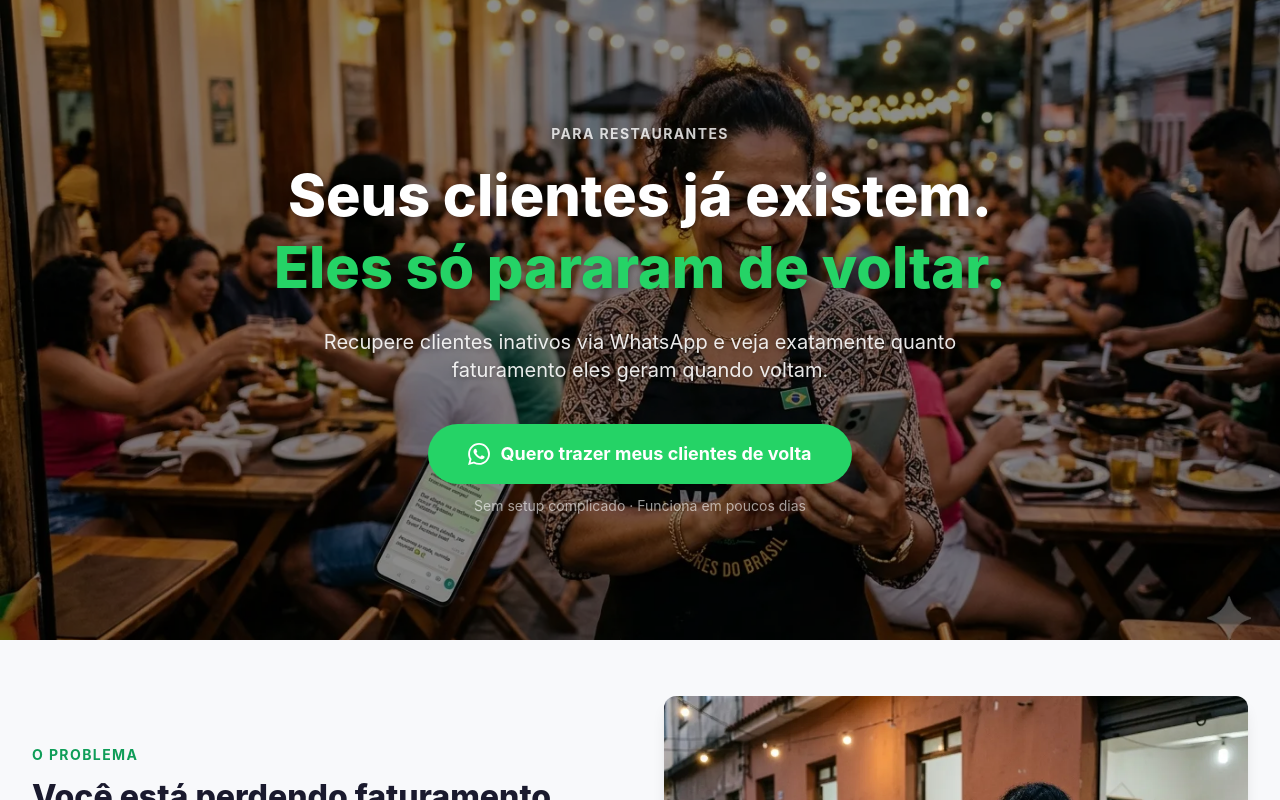
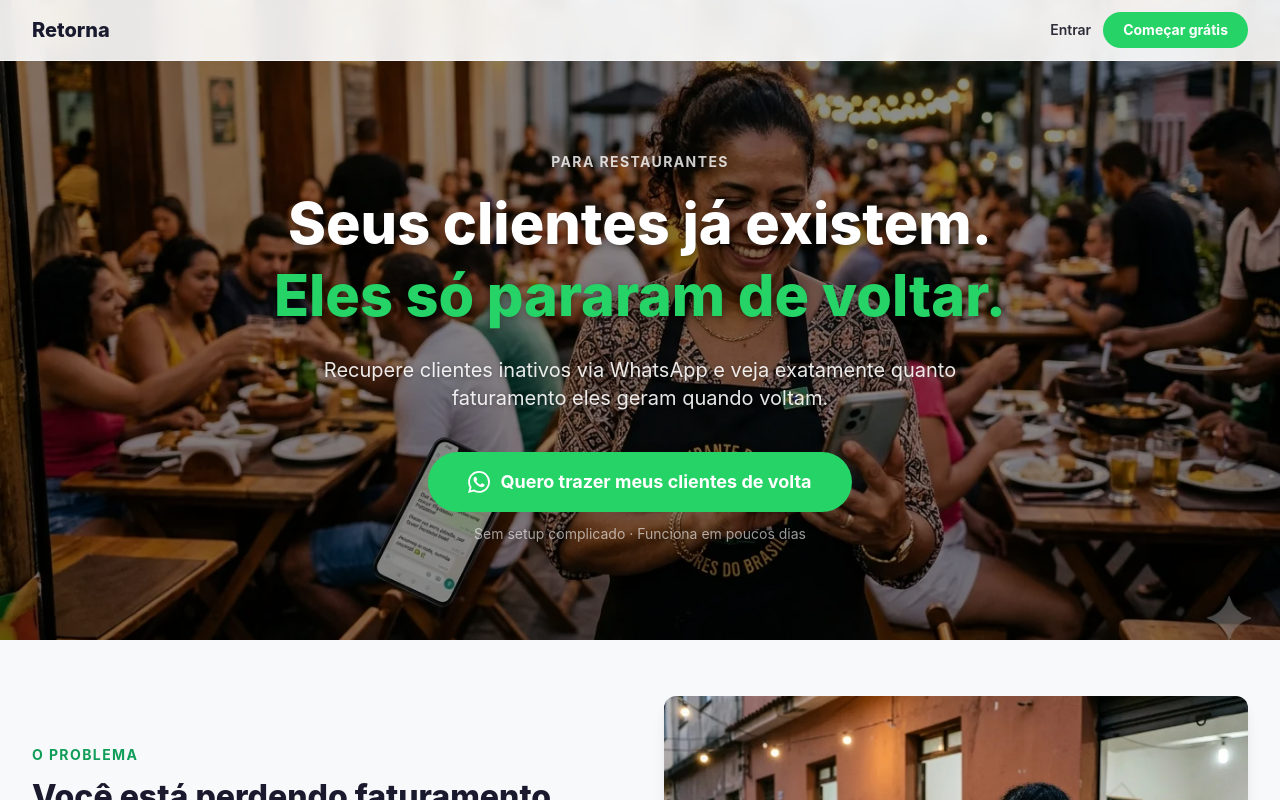
Before and after one commit to paolonicastro1811/retorna-mvp, a React (Vite) app in the folder dashboard/: page / in a window 1280 px wide. Shown: the top 800 px of the page. Built offline with nearby package versions, Linux system fonts and the light colour scheme.

Commit message:
Add navbar with Entrar/Começar buttons to landing page
Clear distinction between login (existing customer) and
registration (new customer) on the homepage.

Co-Authored-By: Claude Opus 4.6 <noreply@anthropic.com>

```diff
--- a/dashboard/src/pages/LandingPage.tsx
+++ b/dashboard/src/pages/LandingPage.tsx
@@ -15,8 +15,31 @@ export function LandingPage() {
   return (
     <div className="min-h-screen bg-white text-[#2d2d3a]" style={{ fontFamily: "-apple-system, BlinkMacSystemFont, 'Segoe UI', Roboto, sans-serif" }}>
 
+      {/* NAVBAR */}
+      <nav className="fixed top-0 left-0 right-0 z-50 bg-white/90 backdrop-blur-md border-b border-gray-100">
+        <div className="max-w-[1320px] mx-auto px-8 py-3 flex items-center justify-between">
+          <button onClick={() => window.scrollTo({ top: 0, behavior: 'smooth' })} className="text-xl font-extrabold text-[#1a1a2e] bg-transparent border-none cursor-pointer">
+            Retorna
+          </button>
+          <div className="flex items-center gap-3">
+            <button
+              onClick={() => navigate('/login')}
+              className="text-sm font-semibold text-[#2d2d3a] hover:text-[#1a1a2e] bg-transparent border-none cursor-pointer"
+            >
+              Entrar
+            </button>
+            <button
+              onClick={() => navigate('/comecar')}
+              className="text-sm font-bold text-white bg-[#25D366] px-5 py-2 rounded-full hover:bg-[#1DA851] transition-colors cursor-pointer border-none"
+            >
+              Começar grátis
+            </button>
+          </div>
+        </div>
+      </nav>
+
       {/* HERO */}
-      <section className="relative min-h-[80vh] flex items-center justify-center text-center overflow-hidden">
+      <section className="relative min-h-[80vh] flex items-center justify-center text-center overflow-hidden pt-14">
         <div className="absolute inset-0 bg-[url('/images/hero.webp')] bg-center bg-cover" />
         <div className="absolute inset-0 bg-black/45" />
         <div className="relative z-10 max-w-[1000px] mx-auto px-8 py-16">
```
